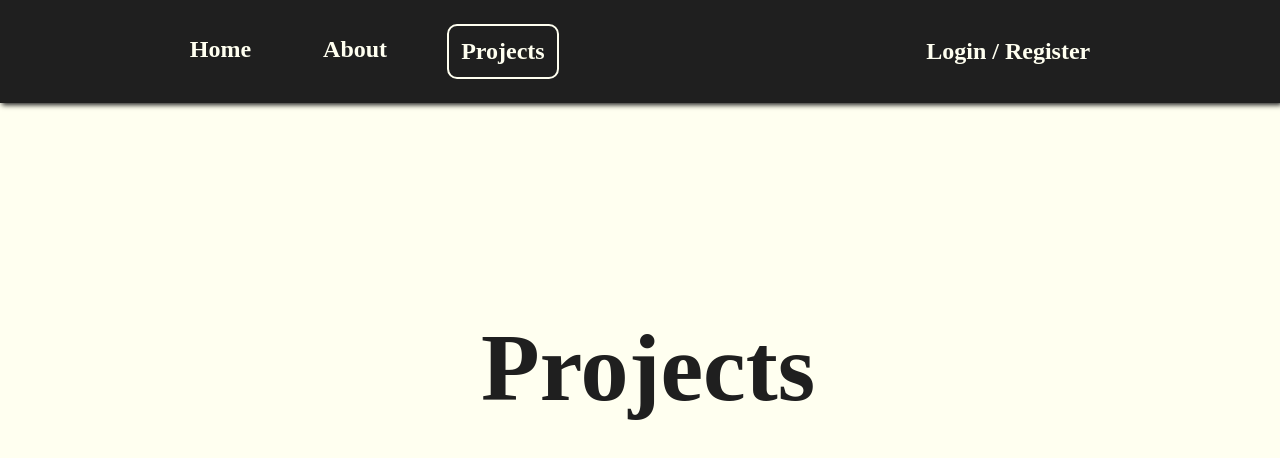
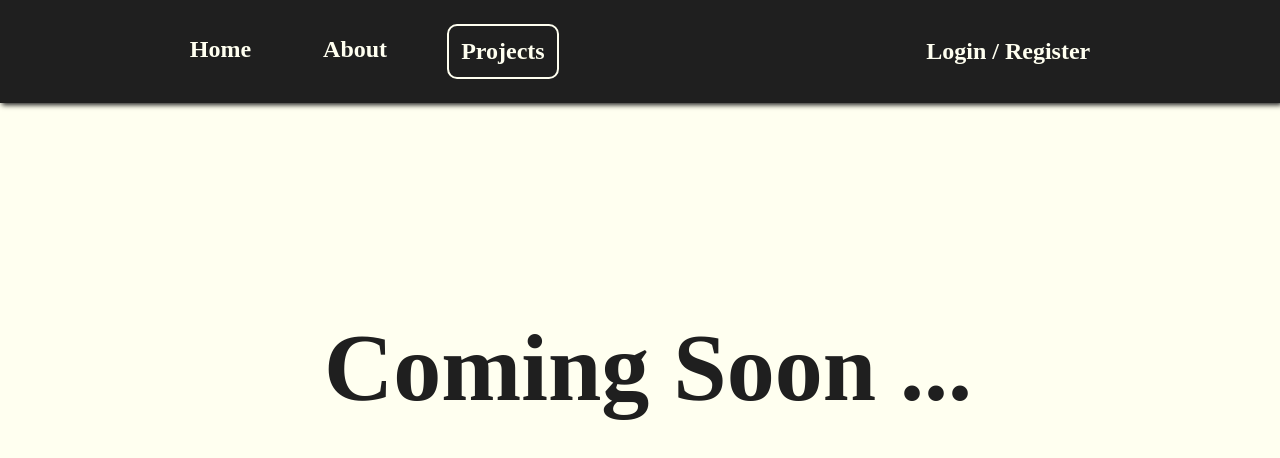
Before and after one commit to nplatton/Noahs_Ark, a React app in the folder client/: page /projects in a window 1280 px wide. Shown: the top 458 px of the page. Built offline with nearby package versions, Linux system fonts and the light colour scheme; a web font is replaced by a local one.

Commit message:
Projects 'coming soon'

```diff
--- a/client/src/pages/Projects/index.js
+++ b/client/src/pages/Projects/index.js
@@ -6,7 +6,7 @@ export default () => {
   return (
     <>
       <div id="temp">
-        <h1>Projects</h1>
+        <h1>Coming Soon ...</h1>
       </div>
     </>
   );
```
